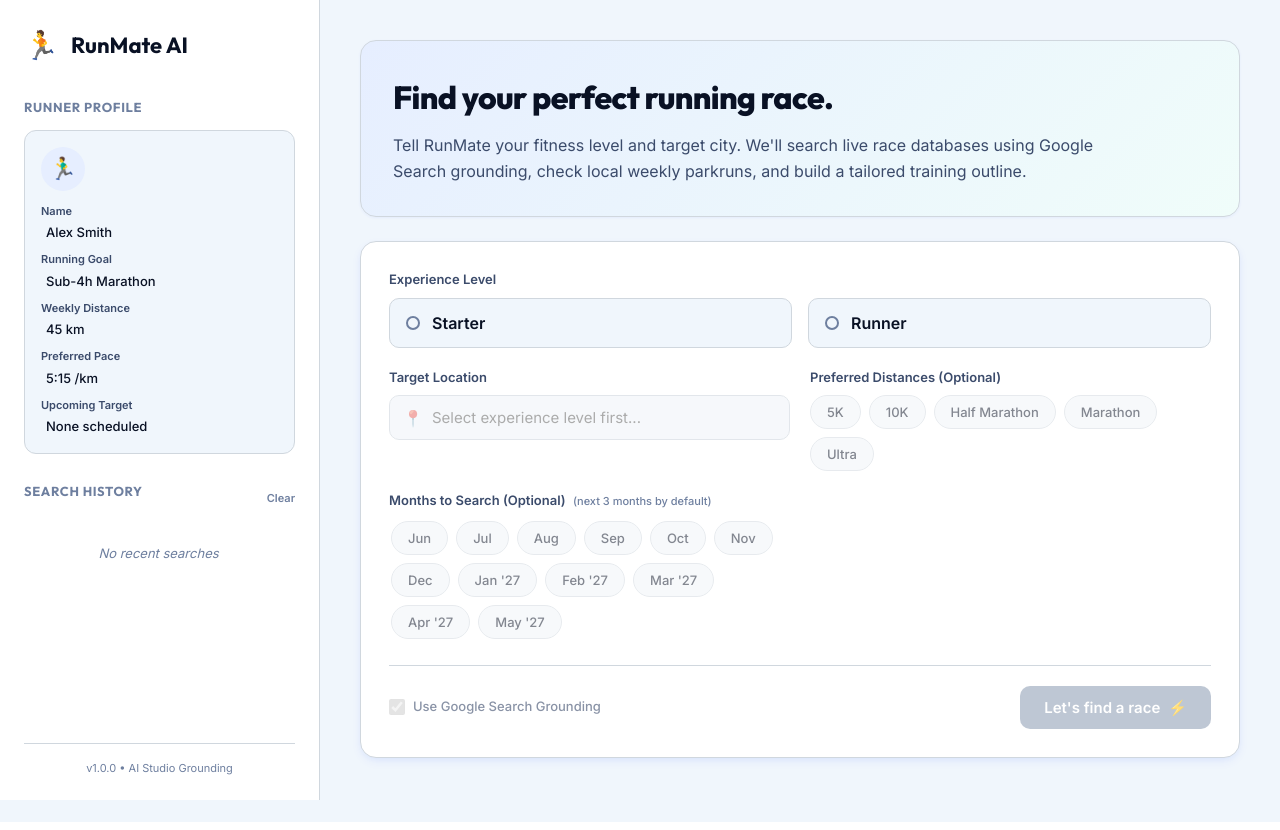
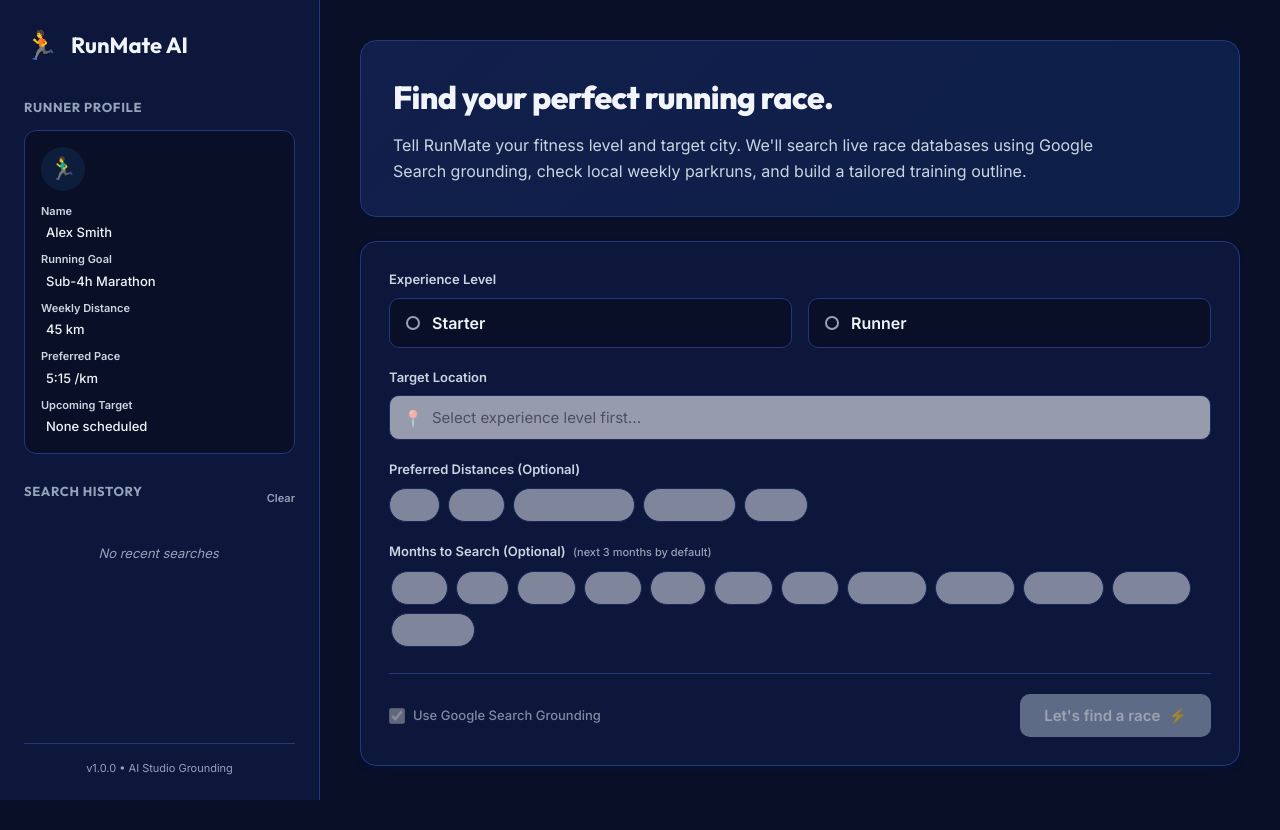
Before and after one commit to astux7/RunMate-AI, a FastAPI app: page / in a window 1280 px wide. Run offline with FastAPI, Linux system fonts and the light colour scheme.

Commit message:
feat: apply dark blue mode, full-row form inputs, and country-only suggestions

```diff
--- a/app/static/app.js
+++ b/app/static/app.js
@@ -124,7 +124,7 @@ document.addEventListener('DOMContentLoaded', () => {
     if (isStarterSelected || isRunnerSelected) {
       // Enable location, grounding, and submit button
       locationInput.disabled = false;
-      locationInput.placeholder = "Leeds, United Kingdom";
+      locationInput.placeholder = "e.g. United Kingdom";
       groundingToggle.disabled = false;
       document.querySelector('.grounding-toggle-container label').classList.remove('disabled-label');
       submitBtn.disabled = false;
@@ -257,7 +257,7 @@ document.addEventListener('DOMContentLoaded', () => {
 
   async function fetchLocationSuggestions(query) {
     try {
-      const url = `https://nominatim.openstreetmap.org/search?q=${encodeURIComponent(query)}&format=json&addressdetails=1&limit=5`;
+      const url = `https://nominatim.openstreetmap.org/search?q=${encodeURIComponent(query)}&format=json&featuretype=country&addressdetails=1&limit=5`;
       const response = await fetch(url, {
         headers: {
           'Accept-Language': 'en-US,en;q=0.9',
@@ -282,19 +282,15 @@ document.addEventListener('DOMContentLoaded', () => {
     autocompleteSuggestions.classList.remove('hidden');
 
     places.forEach(place => {
-      const city = place.address.city || place.address.town || place.address.municipality || place.address.village;
-      const country = place.address.country;
-
+      const country = place.address.country || place.display_name;
       if (!country) return;
-
-      const label = city ? `${city}, ${country}` : place.display_name;
 
       const item = document.createElement('div');
       item.className = 'autocomplete-suggestion';
-      item.innerHTML = `📍 <span>${label}</span>`;
+      item.innerHTML = `📍 <span>${country}</span>`;
 
       item.addEventListener('click', () => {
-        locationInput.value = label;
+        locationInput.value = country;
         autocompleteSuggestions.classList.add('hidden');
       });
 
--- a/app/static/style.css
+++ b/app/static/style.css
@@ -4,42 +4,42 @@
   --font-family-sans: 'Inter', -apple-system, BlinkMacSystemFont, "Segoe UI", Roboto, Helvetica, Arial, sans-serif;
   --font-family-display: 'Outfit', var(--font-family-sans);
 
-  /* Sonic bluish theme palette */
-  --bg-app: #f0f6fc;
-  --bg-sidebar: #ffffff;
-  --bg-card: #ffffff;
-  --bg-hover: #e1effe;
+  /* Premium Dark Blue Theme Palette */
+  --bg-app: #080f26;
+  --bg-sidebar: #0d173c;
+  --bg-card: #121e4b;
+  --bg-hover: #1e2c69;
 
-  --border-color: #d0d7de;
-  --border-focus: #0044ff;
+  --border-color: #24377a;
+  --border-focus: #00f0ff;
 
-  --text-main: #091124;
-  --text-muted: #3b4b6b;
-  --text-light: #6e7f9f;
+  --text-main: #f1f5f9;
+  --text-muted: #cbd5e1;
+  --text-light: #94a3b8;
 
   /* Sonic accents */
   --accent-blue: #0044ff;
-  --accent-blue-hover: #0033cc;
-  --accent-blue-light: #e6eeff;
+  --accent-blue-hover: #3b82f6;
+  --accent-blue-light: #0d1e3d;
 
   --accent-cyan: #00bfff;
-  --accent-cyan-hover: #0099cc;
-  --accent-cyan-light: #e6f7ff;
-  --accent-cyan-border: #bae6ff;
+  --accent-cyan-hover: #38bdf8;
+  --accent-cyan-light: #0c2049;
+  --accent-cyan-border: #1f3970;
 
-  --accent-green: #0ea5e9;
-  --accent-green-hover: #0284c7;
-  --accent-green-light: #f0f9ff;
-  --accent-green-border: #e0f2fe;
+  --accent-green: #10b981;
+  --accent-green-hover: #34d399;
+  --accent-green-light: #062e1a;
+  --accent-green-border: #10b981;
 
   /* Rings / Gold medals theme */
   --accent-yellow: #eab308;
-  --accent-yellow-light: #fefbeb;
-  --accent-yellow-border: #fef08a;
+  --accent-yellow-light: #2a2205;
+  --accent-yellow-border: #eab308;
 
   --accent-red: #ef4444;
-  --accent-red-light: #fef2f2;
-  --accent-red-border: #fee2e2;
+  --accent-red-light: #2e0b0b;
+  --accent-red-border: #ef4444;
 
   --shadow-sm: 0 1px 3px 0 rgba(0, 68, 255, 0.05);
   --shadow-md: 0 4px 12px -2px rgba(0, 68, 255, 0.08), 0 2px 6px -1px rgba(0, 68, 255, 0.04);
@@ -48,6 +48,22 @@
 
   --sidebar-width: 320px;
   --transition-speed: 0.25s;
+}
+
+/* Custom scrollbar for dark theme */
+::-webkit-scrollbar {
+  width: 8px;
+  height: 8px;
+}
+::-webkit-scrollbar-track {
+  background: var(--bg-app);
+}
+::-webkit-scrollbar-thumb {
+  background: var(--border-color);
+  border-radius: 4px;
+}
+::-webkit-scrollbar-thumb:hover {
+  background: var(--accent-cyan);
 }
 
 /* Base resets */
@@ -352,7 +368,7 @@ a:hover {
 
 /* Welcome Banner */
 .welcome-banner {
-  background: linear-gradient(135deg, var(--accent-blue-light), #f0fdfa);
+  background: linear-gradient(135deg, var(--bg-card), #0c2049);
   border: 1px solid var(--border-color);
   border-radius: 16px;
   padding: 32px;
@@ -383,7 +399,7 @@ a:hover {
 
 .form-grid {
   display: grid;
-  grid-template-columns: 1fr 1fr;
+  grid-template-columns: 1fr;
   gap: 20px;
   margin-bottom: 24px;
 }
@@ -392,9 +408,6 @@ a:hover {
   display: flex;
   flex-direction: column;
   gap: 8px;
-}
-.form-group.level-group {
-  grid-column: span 2;
 }
 
 .group-label {
```
Also changed, not shown: other parts of app/static/style.css (+20 -18 lines).
